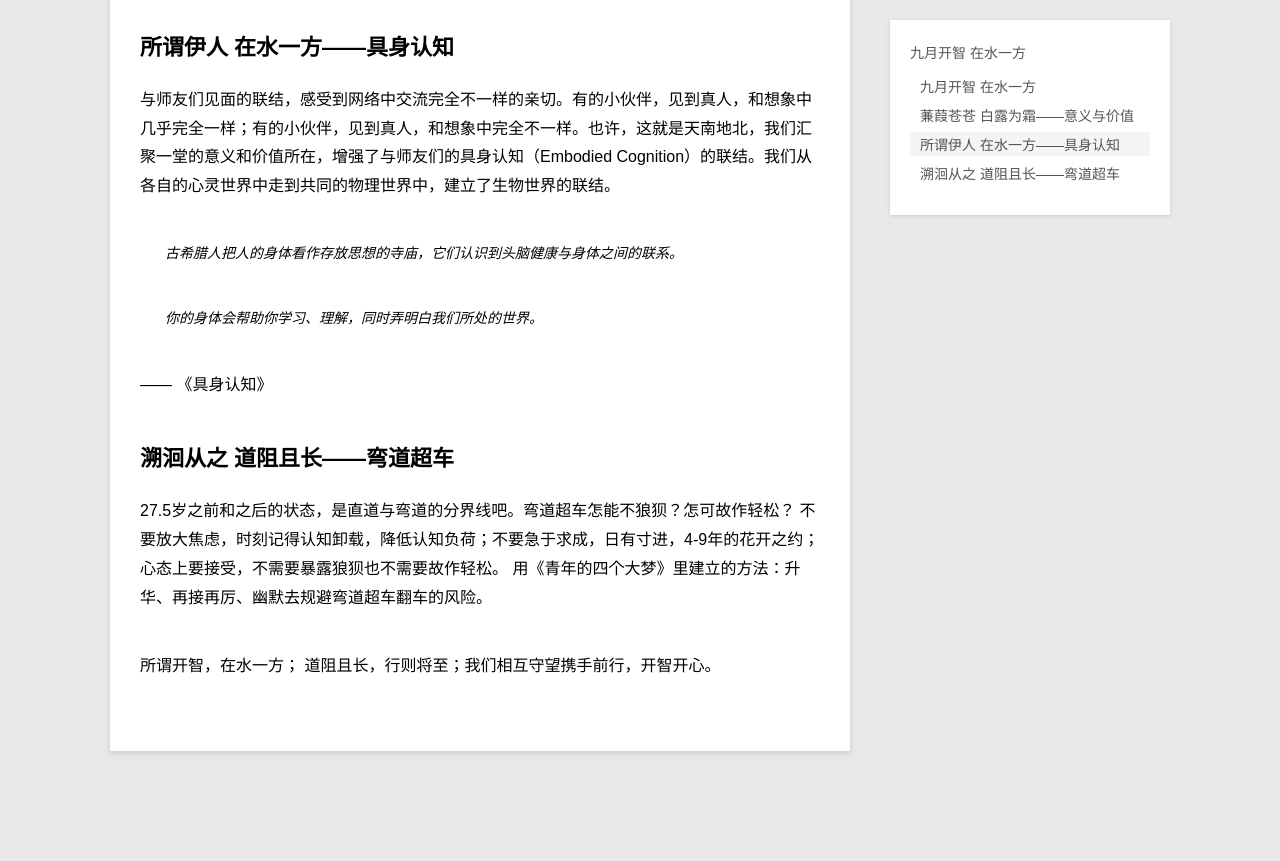
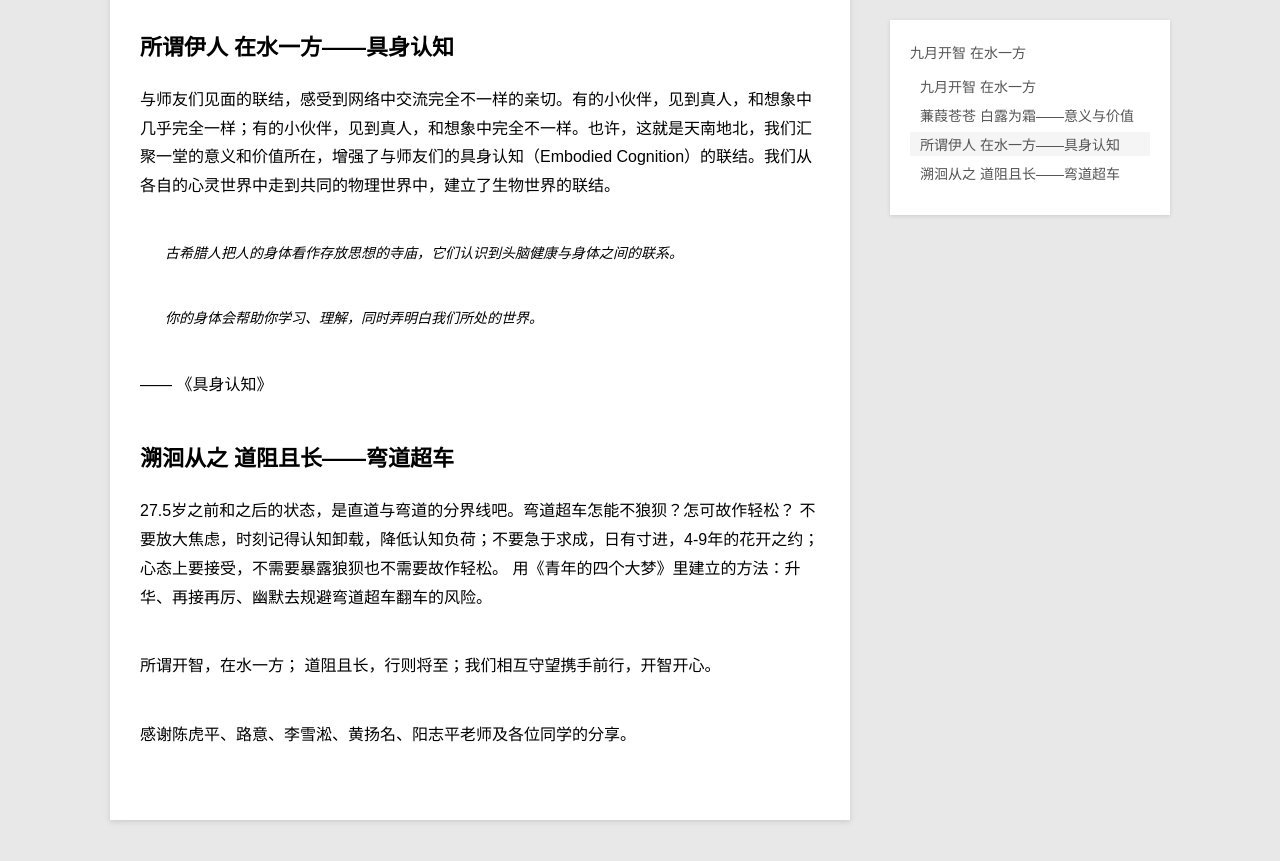
Before and after one commit to violettianjie/violettianjie.github.io, a Jekyll site: the page built from _posts/blog/2017-09-09-openmind.md, in a window 1280 px wide and 900 px high, scrolled down 796 px. Shown: the top 861 px of the window. Built offline with Jekyll 4.4.1, drawn with Linux system fonts in a browser that asks for light colours; before the commit the page ends 1627 px from its top, so only the background shows below that.

Commit message:
Update 2017-09-09-openmind.md

```diff
--- a/_posts/blog/2017-09-09-openmind.md
+++ b/_posts/blog/2017-09-09-openmind.md
@@ -39,3 +39,5 @@ Paul Graham对意义与价值认识的转折点，从梦想成为画家，到转
 
 
 所谓开智，在水一方； 道阻且长，行则将至；我们相互守望携手前行，开智开心。
+
+感谢陈虎平、路意、李雪淞、黄扬名、阳志平老师及各位同学的分享。
```
